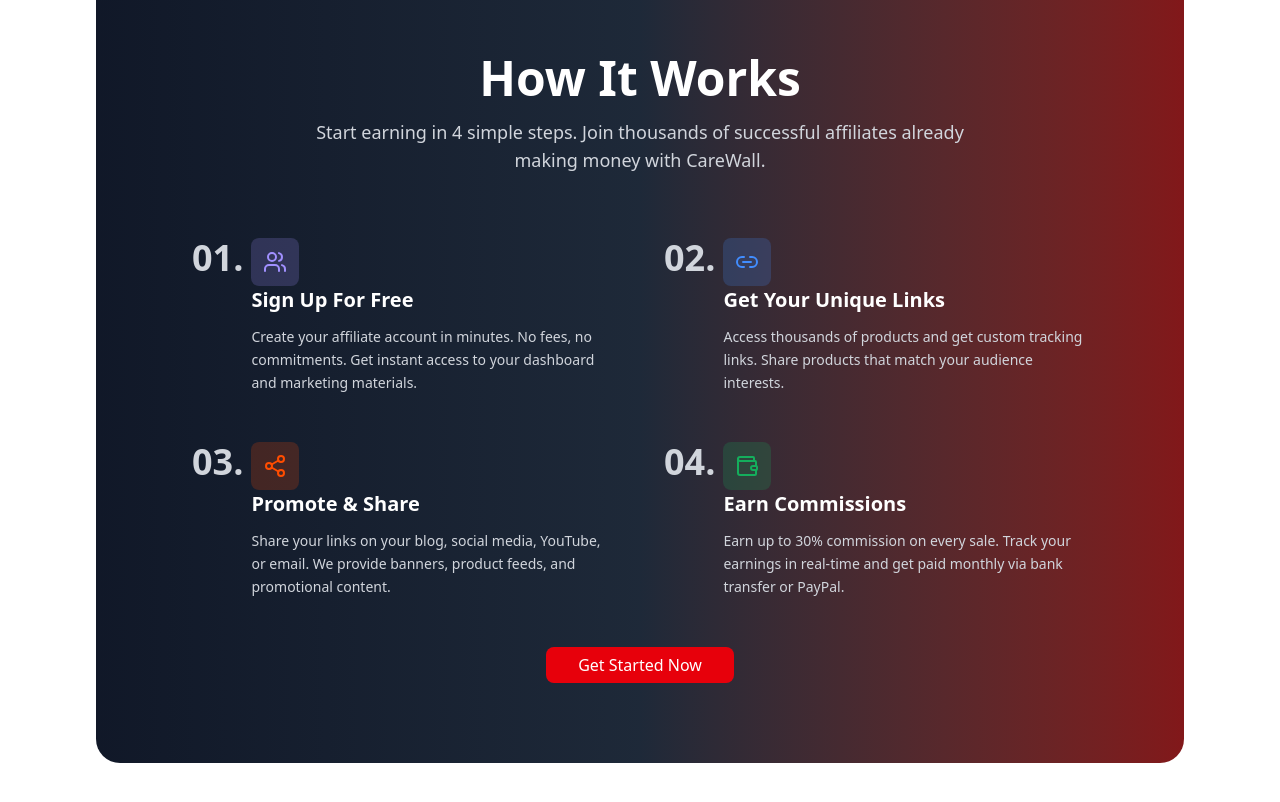
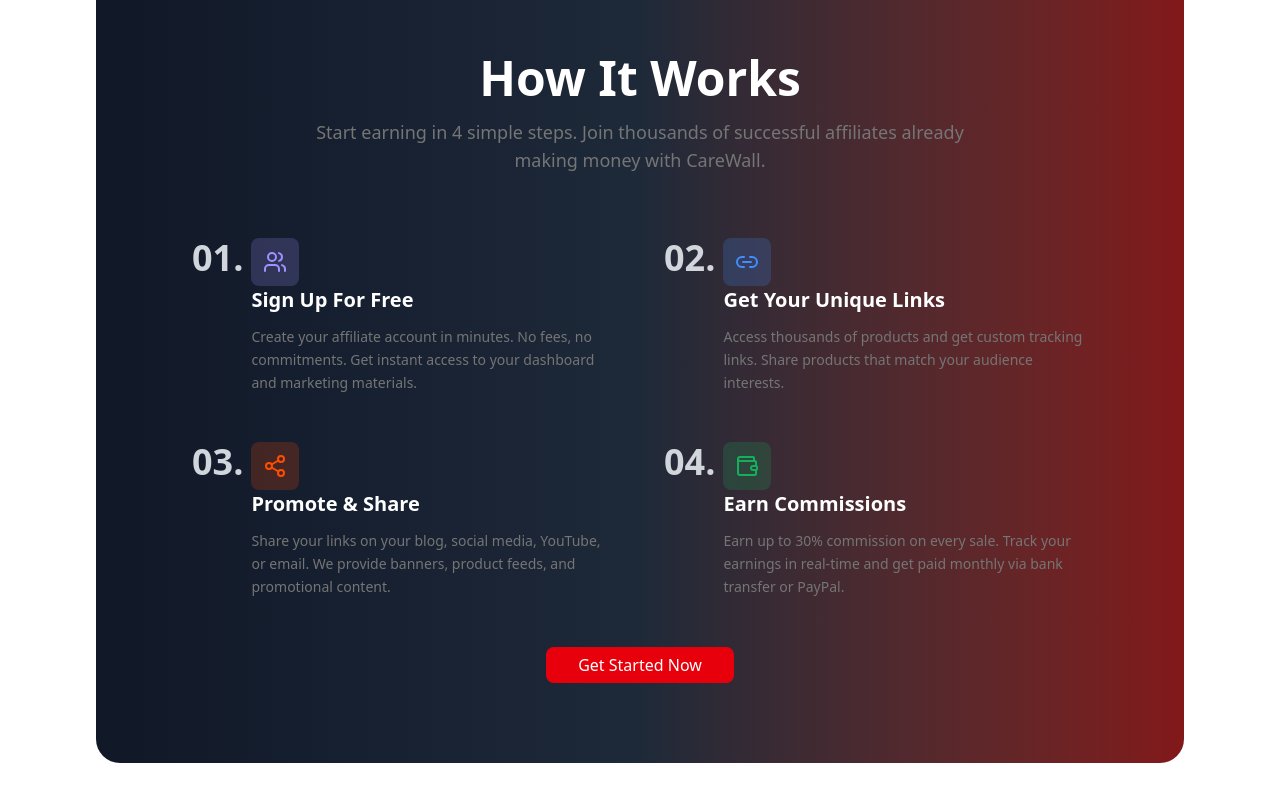
Before and after one commit to abhayk012/caremall_affiliate, a Next.js app: page / in a window 1280 px wide. Shown: the part 1162-1964 px from the top of the page. Built offline with nearby package versions, Linux system fonts and the light colour scheme.

Commit message:
style issues fix

```diff
--- a/components/Home/components/Howitwork.tsx
+++ b/components/Home/components/Howitwork.tsx
@@ -79,7 +79,7 @@ const HowItWorks = () => {
                 {/* Header */}
                 <div className="text-center mb-16">
                     <h2 className="text-4xl md:text-5xl font-bold text-white mb-4">How It Works</h2>
-                    <p className="text-gray-300 text-base md:text-lg max-w-2xl mx-auto">
+                    <p className="text-[#757575] text-base md:text-lg max-w-2xl mx-auto">
                         Start earning in 4 simple steps. Join thousands of successful affiliates already making money with CareWall.
                     </p>
                 </div>
@@ -98,7 +98,7 @@ const HowItWorks = () => {
                                         <IconComponent className={`w-6 h-6 ${step.iconColor}`} />
                                     </div>
                                     <h3 className="text-xl font-semibold text-white mb-3">{step.title}</h3>
-                                    <p className="text-gray-300 text-sm leading-relaxed">{step.description}</p>
+                                    <p className="text-[#757575] text-sm leading-relaxed">{step.description}</p>
                                 </div>
                             </div>
                         )
```
